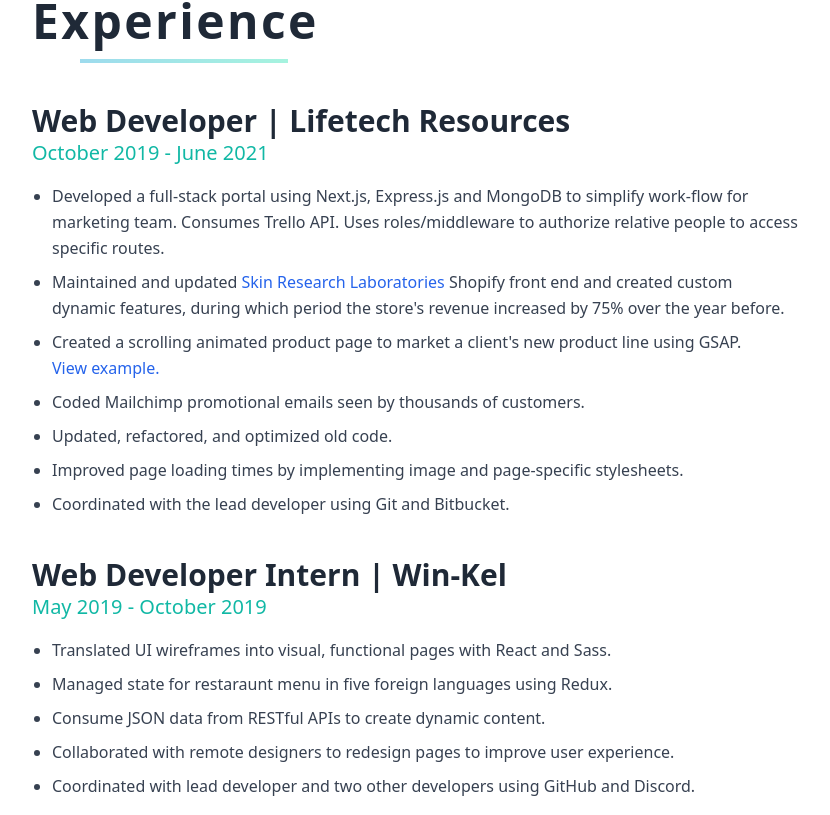
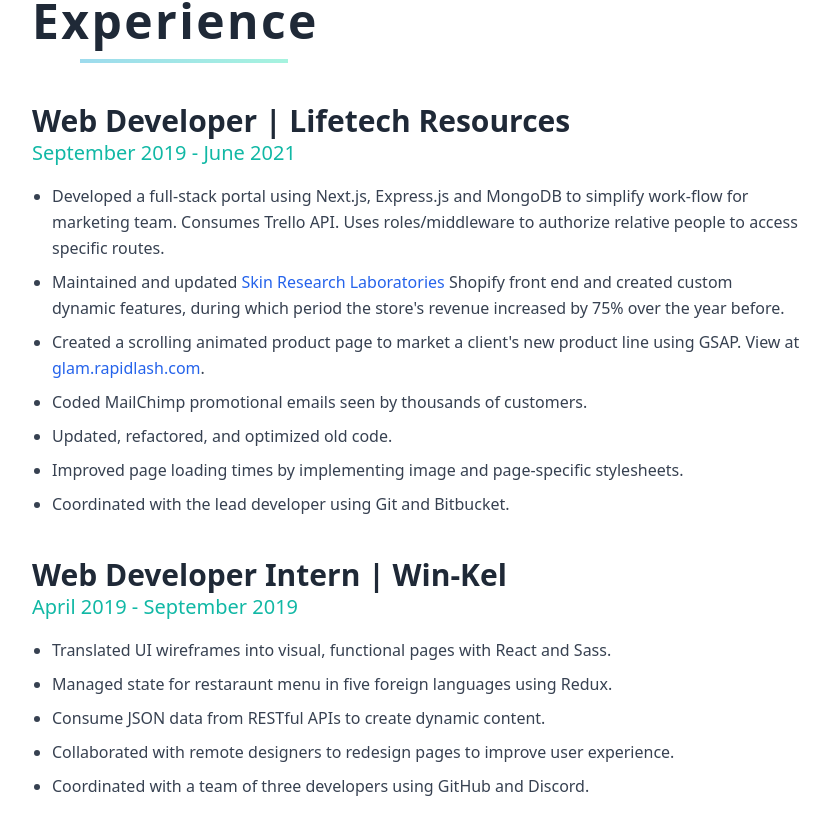
Before and after one commit to bryanMeneses/bemdev-portfolio, a Next.js app: page / in a window 1280 px wide. Shown: the part 865-1680 px from the top of the page, without its empty margins (96-926 px from the left). Built offline with nearby package versions, Linux system fonts and the light colour scheme.

Commit message:
minor updates

```diff
--- a/components/Experience/Experience.js
+++ b/components/Experience/Experience.js
@@ -6,7 +6,7 @@
     <div>
       <Item
         title="Web Developer"
-        date="October 2019 - June 2021"
+        date="September 2019 - June 2021"
         description={
           <ul className="list-disc pl-5">
             <li className="mb-2">
@@ -26,45 +26,14 @@
             </li>
             <li className="mb-2">
               Created a scrolling animated product page to market a client's new
-              product line using GSAP.{" "}
-              <button
-                onClick={() => {
-                  setContent(
-                    <div
-                      style={{
-                        position: "relative",
-                        width: "100%",
-                        paddingTop: "60%",
-                        overflow: "hidden",
-                      }}
-                    >
-                      <iframe
-                        style={{
-                          position: "absolute",
-                          top: 0,
-                          left: 0,
-                          width: "100%",
-                          height: "100%",
-                        }}
-                        src="https://www.youtube.com/embed/GtgjXW8gfBE"
-                        frameBorder="0"
-                        width="560"
-                        height="315"
-                        allowFullScreen={true}
-                        mozallowfullscreen="true"
-                        webkitallowfullscreen="true"
-                      ></iframe>
-                    </div>
-                  );
-                  openModal();
-                }}
-                className="text-blue-600"
-              >
-                View example.
-              </button>
+              product line using GSAP. View at{" "}
+              <a href="https://glam.rapidlash.com" target="blank">
+                glam.rapidlash.com
+              </a>
+              .
             </li>
             <li className="mb-2">
-              Coded Mailchimp promotional emails seen by thousands of customers.
+              Coded MailChimp promotional emails seen by thousands of customers.
             </li>
             <li className="mb-2">
               Updated, refactored, and optimized old code.
@@ -82,7 +51,7 @@
       />
       <Item
         title="Web Developer Intern"
-        date="May 2019 - October 2019"
+        date="April 2019 - September 2019"
         description={
           <ul className="list-disc pl-5">
             <li className="mb-2">
@@ -101,8 +70,8 @@
               user experience.
             </li>
             <li className="mb-2">
-              Coordinated with lead developer and two other developers using
-              GitHub and Discord.
+              Coordinated with a team of three developers using GitHub and
+              Discord.
             </li>
           </ul>
         }
--- a/pages/index.js
+++ b/pages/index.js
@@ -209,7 +209,7 @@
               <span>GitHub & BitBucket</span>
               <span>3rd-party API Integrations</span>
               <span>Trello</span>
-              <span>PSD to Code</span>
+              <span>PSD to HTML</span>
               <span>Responsive (mobile) design</span>
               <span>Web Scraping</span>
             </div>
```
